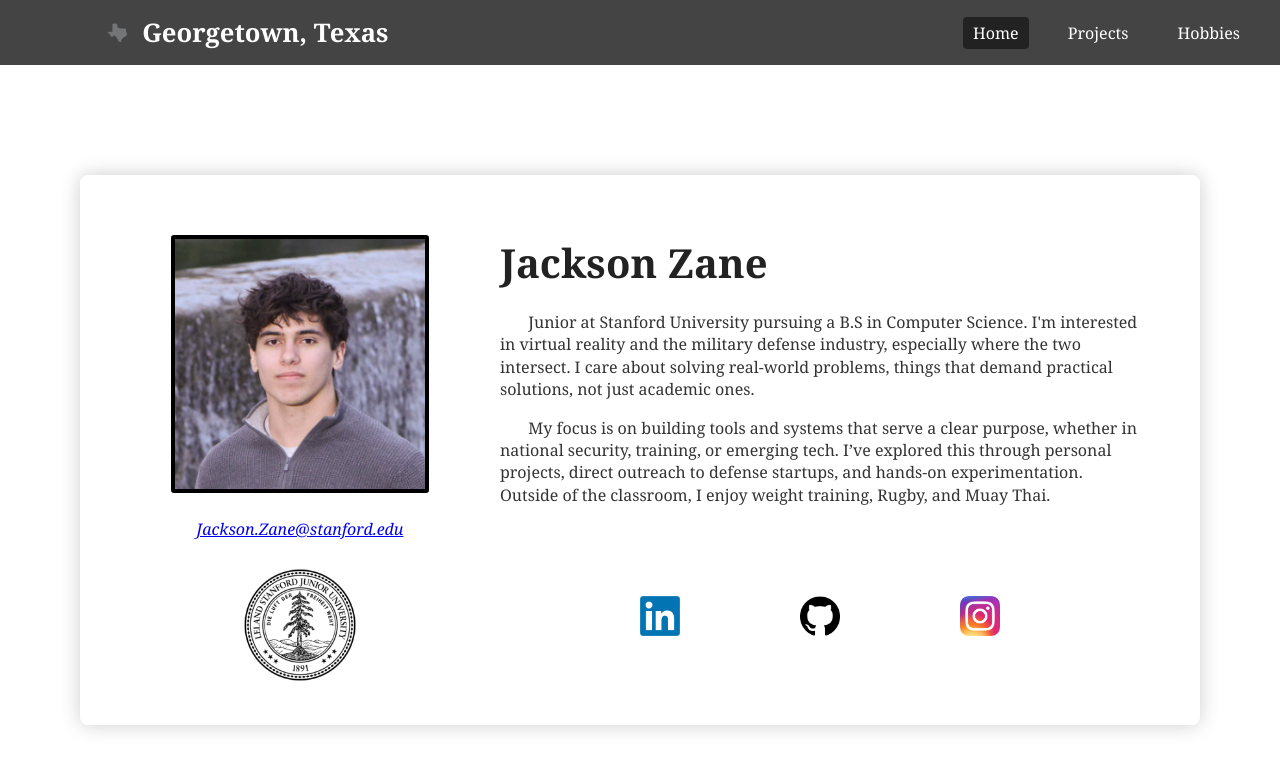
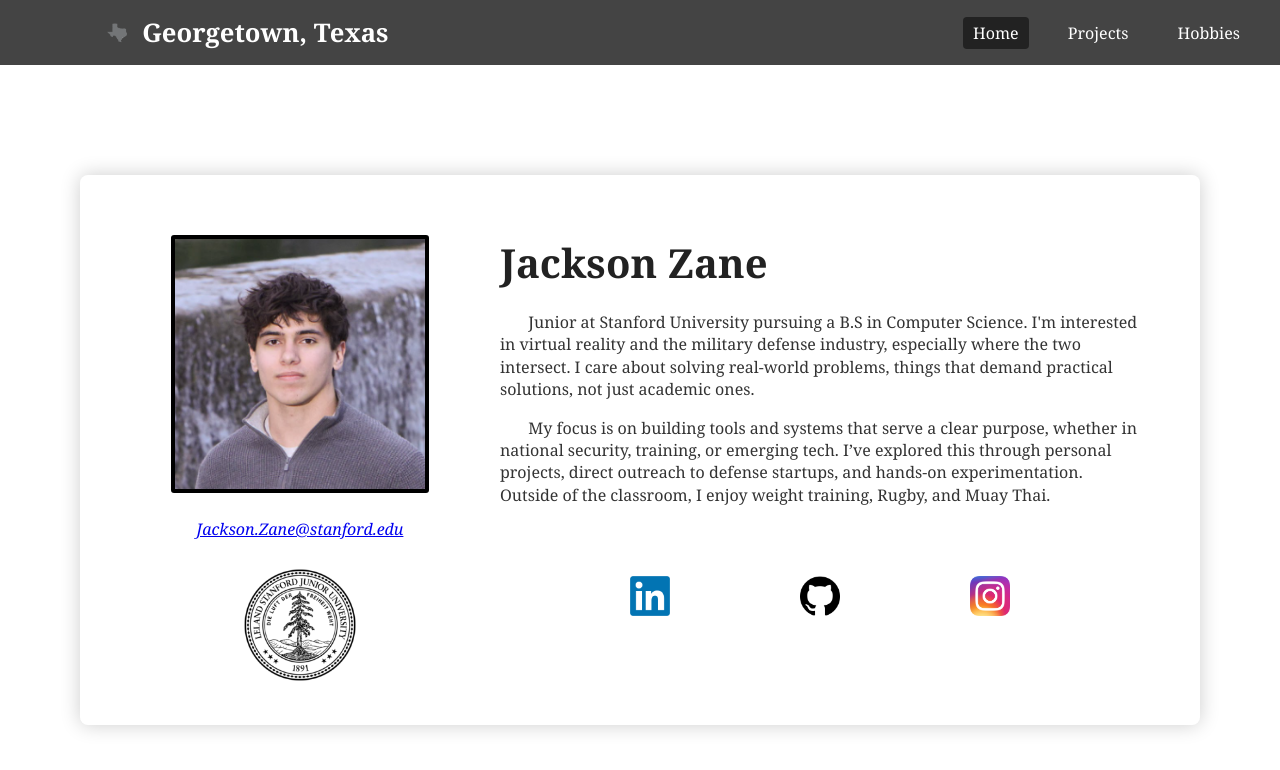
Before and after one commit to jzane1/jack-website, a plain HTML site: page index.html in a window 1280 px wide. Drawn offline with Linux system fonts and the light colour scheme; a web font is replaced by a local one.

Commit message:
Update index.html

```diff
--- a/index.html
+++ b/index.html
@@ -90,10 +90,10 @@
       .social-links {
         display: flex;
         justify-content: center; /* center all icons */
-        gap: 120px; /* space between them — adjust this to tighten/loosen */
+        gap: 130px; /* space between them — adjust this to tighten/loosen */
         align-items: center;
         width: 80%;
-        margin: 80px auto 0 auto;
+        margin: 60px auto 0 auto;
         padding-top: 10px;
       }
 
```
